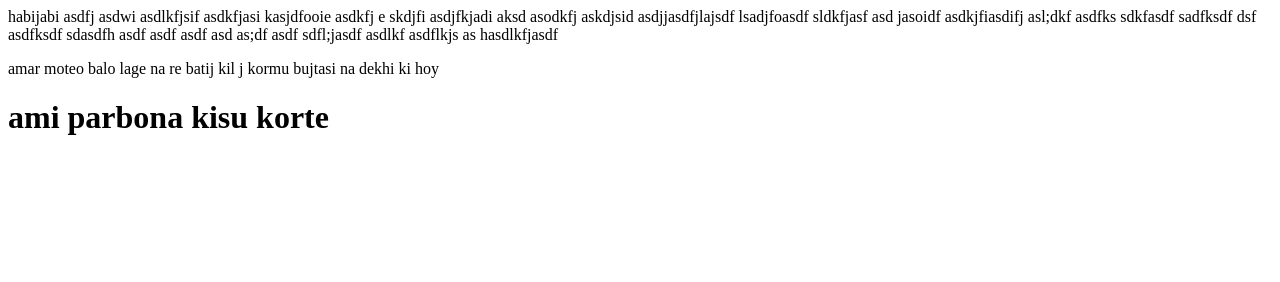
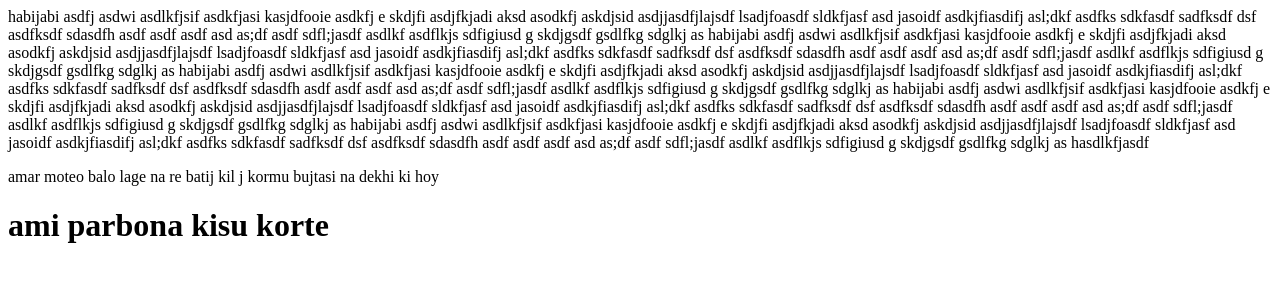
Before and after one commit to Foysal1971/my-first-website, a plain HTML site: page index.html in a window 1280 px wide. Drawn offline with Linux system fonts and the light colour scheme.

Commit message:
Update index.html

```diff
--- a/index.html
+++ b/index.html
@@ -11,8 +11,29 @@
     asdjfkjadi aksd asodkfj  askdjsid asdjjasdfjlajsdf lsadjfoasdf sldkfjasf
     asd jasoidf asdkjfiasdifj asl;dkf asdfks sdkfasdf sadfksdf dsf asdfksdf  sdasdfh asdf asdf asdf asd
     as;df asdf sdfl;jasdf
-    asdlkf asdflkjs
+    asdlkf asdflkjs sdfigiusd g skdjgsdf gsdlfkg sdglkj
+    as habijabi asdfj asdwi  asdlkfjsif  asdkfjasi kasjdfooie  asdkfj e skdjfi
+    asdjfkjadi aksd asodkfj  askdjsid asdjjasdfjlajsdf lsadjfoasdf sldkfjasf
+    asd jasoidf asdkjfiasdifj asl;dkf asdfks sdkfasdf sadfksdf dsf asdfksdf  sdasdfh asdf asdf asdf asd
+    as;df asdf sdfl;jasdf
+    asdlkf asdflkjs sdfigiusd g skdjgsdf gsdlfkg sdglkj
+    as habijabi asdfj asdwi  asdlkfjsif  asdkfjasi kasjdfooie  asdkfj e skdjfi
+    asdjfkjadi aksd asodkfj  askdjsid asdjjasdfjlajsdf lsadjfoasdf sldkfjasf
+    asd jasoidf asdkjfiasdifj asl;dkf asdfks sdkfasdf sadfksdf dsf asdfksdf  sdasdfh asdf asdf asdf asd
+    as;df asdf sdfl;jasdf
+    asdlkf asdflkjs sdfigiusd g skdjgsdf gsdlfkg sdglkj
+    as habijabi asdfj asdwi  asdlkfjsif  asdkfjasi kasjdfooie  asdkfj e skdjfi
+    asdjfkjadi aksd asodkfj  askdjsid asdjjasdfjlajsdf lsadjfoasdf sldkfjasf
+    asd jasoidf asdkjfiasdifj asl;dkf asdfks sdkfasdf sadfksdf dsf asdfksdf  sdasdfh asdf asdf asdf asd
+    as;df asdf sdfl;jasdf
+    asdlkf asdflkjs sdfigiusd g skdjgsdf gsdlfkg sdglkj
+    as habijabi asdfj asdwi  asdlkfjsif  asdkfjasi kasjdfooie  asdkfj e skdjfi
+    asdjfkjadi aksd asodkfj  askdjsid asdjjasdfjlajsdf lsadjfoasdf sldkfjasf
+    asd jasoidf asdkjfiasdifj asl;dkf asdfks sdkfasdf sadfksdf dsf asdfksdf  sdasdfh asdf asdf asdf asd
+    as;df asdf sdfl;jasdf
+    asdlkf asdflkjs sdfigiusd g skdjgsdf gsdlfkg sdglkj
     as
+
     hasdlkfjasdf
     <p>amar moteo balo lage na re batij kil j kormu bujtasi na
         dekhi ki hoy
```
